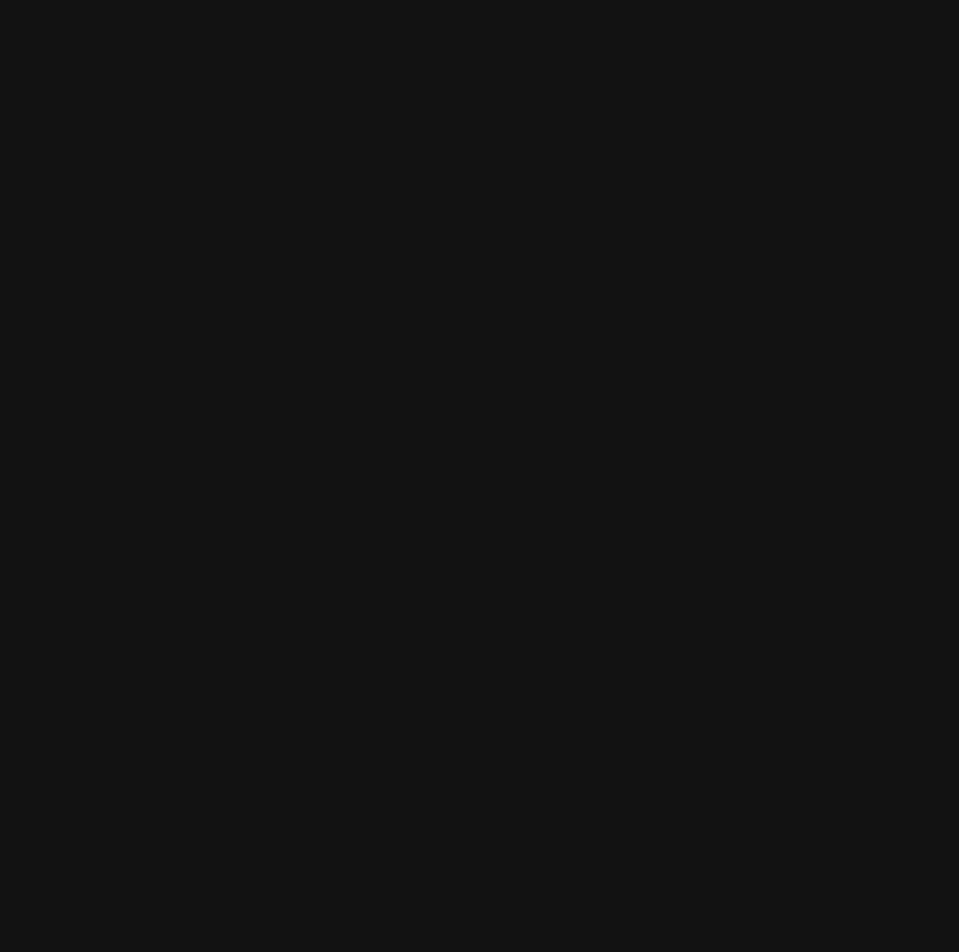
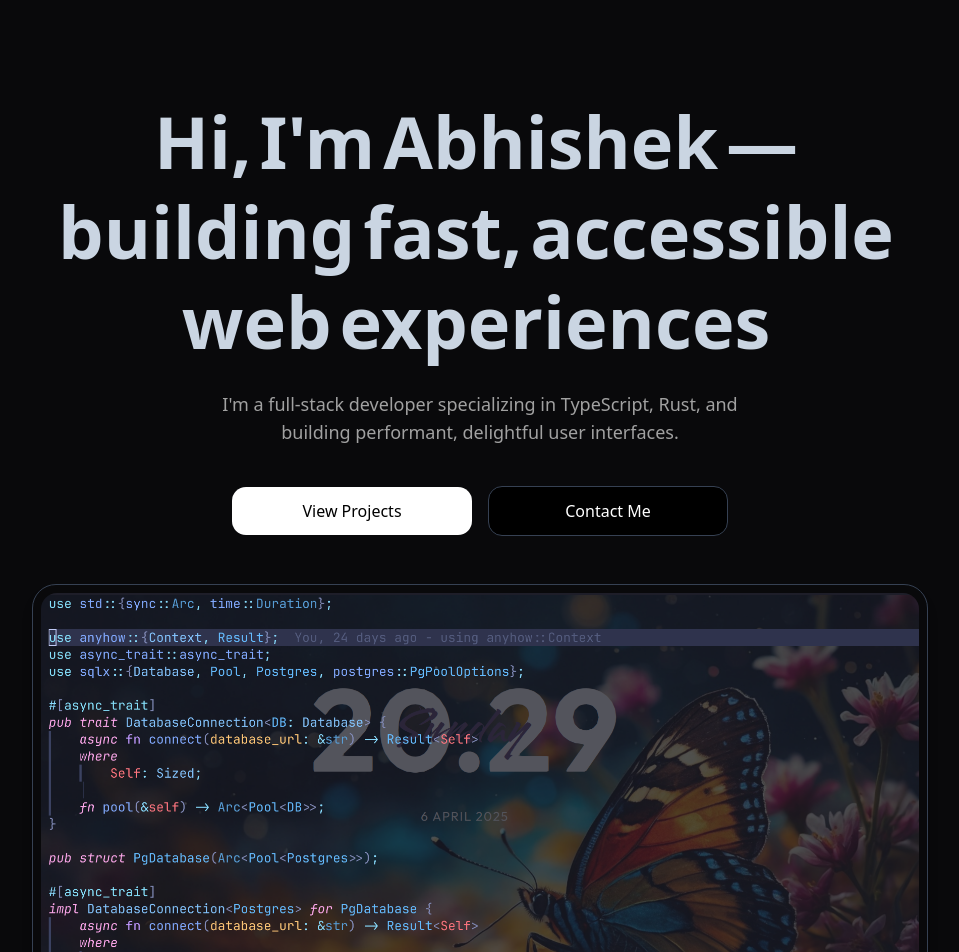
Before and after one commit to Abhishek2010dev/BuildBoard, a Next.js app: page / in a window 1280 px wide. Shown: the top 952 px of the page, without its empty margins (160-1119 px from the left). Before the commit the page ends 800 px from the top, so only its background shows below. Built offline with nearby package versions, Linux system fonts and the light colour scheme.

Commit message:
hero component

```diff
--- a/app/layout.tsx
+++ b/app/layout.tsx
@@ -1,6 +1,8 @@
 import { ThemeProvider } from "@/components/theme-provider";
 import type { Metadata } from "next";
 import { Geist, Geist_Mono } from "next/font/google";
+import "./globals.css";
+import SideLine from "@/components/sideline";
 
 const geistSans = Geist({
   variable: "--font-geist-sans",
--- a/app/page.tsx
+++ b/app/page.tsx
@@ -1,3 +1,5 @@
+import Hero from "@/components/hero";
+
 export default function Home() {
-  return;
+  return <Hero />;
 }
--- a/components/hero.tsx
+++ b/components/hero.tsx
@@ -1 +1,81 @@
-export default function Hero() { }
+"use client";
+import { motion } from "motion/react";
+import Image from "next/image";
+
+const headline = "Hi, I'm Abhishek — building fast, accessible web experiences";
+
+const AnimatedHeadline = () => (
+	<h1 className="relative z-10 mx-auto max-w-4xl text-center text-3xl font-bold leading-tight text-slate-700 md:text-5xl lg:text-7xl dark:text-slate-300">
+		{headline.split(" ").map((word, index) => (
+			<motion.span
+				key={index}
+				initial={{ opacity: 0, filter: "blur(4px)", y: 10 }}
+				animate={{ opacity: 1, filter: "blur(0)", y: 0 }}
+				transition={{
+					duration: 0.4,
+					delay: index * 0.08,
+					ease: "easeInOut",
+				}}
+				className="mr-2 inline-block"
+			>
+				{word}
+			</motion.span>
+		))}
+	</h1>
+);
+
+export default function Hero() {
+	return (
+		<section className="px-4 py-16 md:py-24">
+			<AnimatedHeadline />
+
+			<motion.p
+				initial={{ opacity: 0, y: 10 }}
+				animate={{ opacity: 1, y: 0 }}
+				transition={{ duration: 0.5, delay: 0.8 }}
+				className="relative z-10 mx-auto mt-6 max-w-xl text-center text-lg text-neutral-600 dark:text-neutral-400"
+			>
+				{`I'm a full-stack developer specializing in TypeScript, Rust, and
+				building performant, delightful user interfaces.`}
+			</motion.p>
+
+			<motion.div
+				initial={{ opacity: 0, y: 10 }}
+				animate={{ opacity: 1, y: 0 }}
+				transition={{ duration: 0.4, delay: 1 }}
+				className="relative z-10 mt-10 flex flex-col items-center justify-center gap-4 sm:flex-row"
+			>
+				<button
+					aria-label="View my projects"
+					className="w-60 transform rounded-xl bg-black px-6 py-3 font-medium text-white transition-all duration-300 hover:-translate-y-1 hover:bg-gray-800 dark:bg-white dark:text-black dark:hover:bg-gray-200"
+				>
+					View Projects
+				</button>
+				<button
+					aria-label="Contact me"
+					className="w-60 transform rounded-xl border border-gray-300 bg-white px-6 py-3 font-medium text-black transition-all duration-300 hover:-translate-y-1 hover:bg-gray-100 dark:border-gray-700 dark:bg-black dark:text-white dark:hover:bg-gray-900"
+				>
+					Contact Me
+				</button>
+			</motion.div>
+
+			<motion.div
+				initial={{ opacity: 0, y: 20 }}
+				animate={{ opacity: 1, y: 0 }}
+				transition={{ duration: 0.4, delay: 1.3 }}
+				className="relative z-10 mx-auto mt-12 max-w-4xl rounded-3xl border border-gray-200 p-2 shadow-lg dark:border-gray-700"
+			>
+				<div className="overflow-hidden rounded-2xl">
+					<Image
+						src="/images/hero.png"
+						alt="Portfolio preview"
+						className="aspect-[16/9] w-full object-cover"
+						width={1200}
+						height={675}
+						priority
+					/>
+				</div>
+			</motion.div>
+		</section>
+	);
+}
--- a/package.json
+++ b/package.json
@@ -9,9 +9,12 @@
     "lint": "next lint"
   },
   "dependencies": {
+    "@tabler/icons-react": "^3.31.0",
     "class-variance-authority": "^0.7.1",
     "clsx": "^2.1.1",
+    "cobe": "^0.6.3",
     "lucide-react": "^0.487.0",
+    "motion": "^12.6.3",
     "next": "15.2.4",
     "next-themes": "^0.4.6",
     "react": "^19.0.0",
```
Also changed, not shown: public/images/hero.png (added), 1 other file (tests, documents, lock files or other folders).
